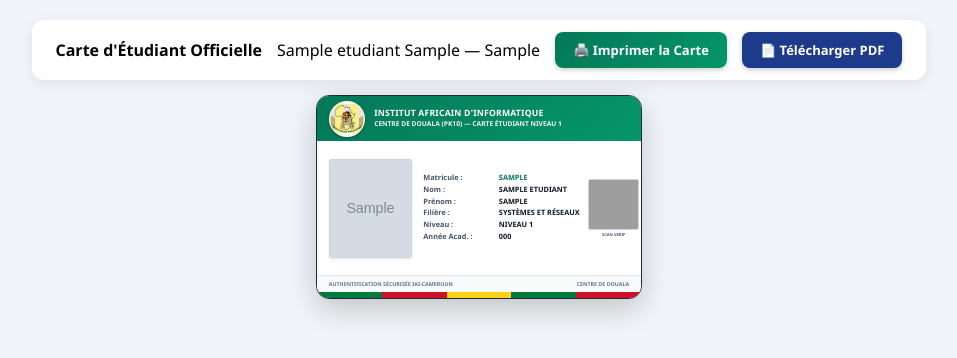
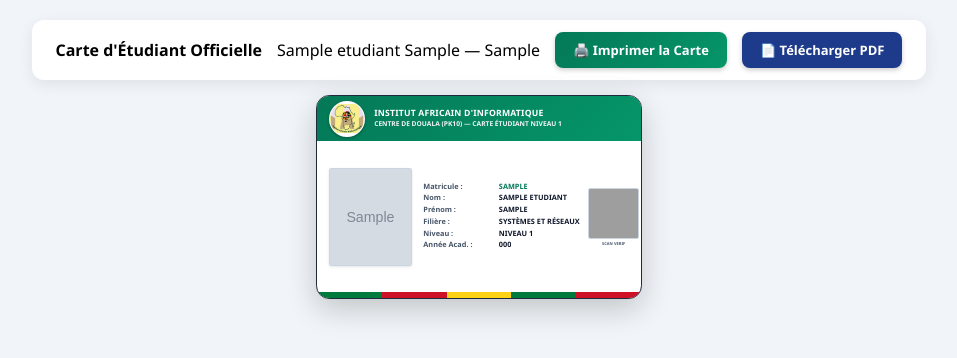
Before and after one commit to patch57/iai_gestion, a Django app: page /etudiants/1/carte/ in a window 1280 px wide. Shown: the top 358 px of the page, without its empty margins (161-1118 px from the left). Run offline with Django 5.2, Linux system fonts and the light colour scheme; the visitor is signed in with stand-in values (Sample User, id 1); data comes from the database, SQL or seed files in the repository; tables that the repository leaves empty hold one stand-in row (values such as "Sample post"); grey boxes marked "Sample" are stand-in pictures; data that the repository does not hold is empty; grey boxes are pictures that could not be loaded.

Commit message:
fix(etudiants): retrait du pied de carte 'AUTHENTIFICATION SECURISEE IAI-CAMEROUN CENTRE DE DOUALA'

```diff
--- a/apps/inscriptions/pdf_services.py
+++ b/apps/inscriptions/pdf_services.py
@@ -98,7 +98,7 @@ def generer_carte_etudiant_pdf(etudiant, domain_url="http://localhost:8000"):
     logo_path = os.path.join(settings.BASE_DIR, 'static', 'images', 'logo_iai.png')
     logo_header = Image(logo_path, width=8.5 * mm, height=8.5 * mm) if os.path.exists(logo_path) else Paragraph("", text_style)
 
-    header_text_p = Paragraph("<b>IAI-CAMEROUN — CENTRE DE DOUALA</b>", title_white_style)
+    header_text_p = Paragraph("<b>IAI-CAMEROUN</b>", title_white_style)
     header_sub_p = Paragraph(f"CARTE D'ÉTUDIANT OFFICIELLE — NIVEAU {niveau_num}", sub_title_white_style)
     header_box = [header_text_p, header_sub_p]
 
--- a/templates/etudiants/carte.html
+++ b/templates/etudiants/carte.html
@@ -259,11 +259,7 @@
             {% endif %}
         </div>
 
-        <!-- Pied de Carte (Sans signature ni représentant résident) -->
-        <div class="footer-sec-bar">
-            <span>AUTHENTIFICATION SÉCURISÉE IAI-CAMEROUN</span>
-            <span>CENTRE DE DOUALA</span>
-        </div>
+        <!-- Pied de Carte -->
         <div class="flag-bar-bottom"></div>
     </div>
 
```
